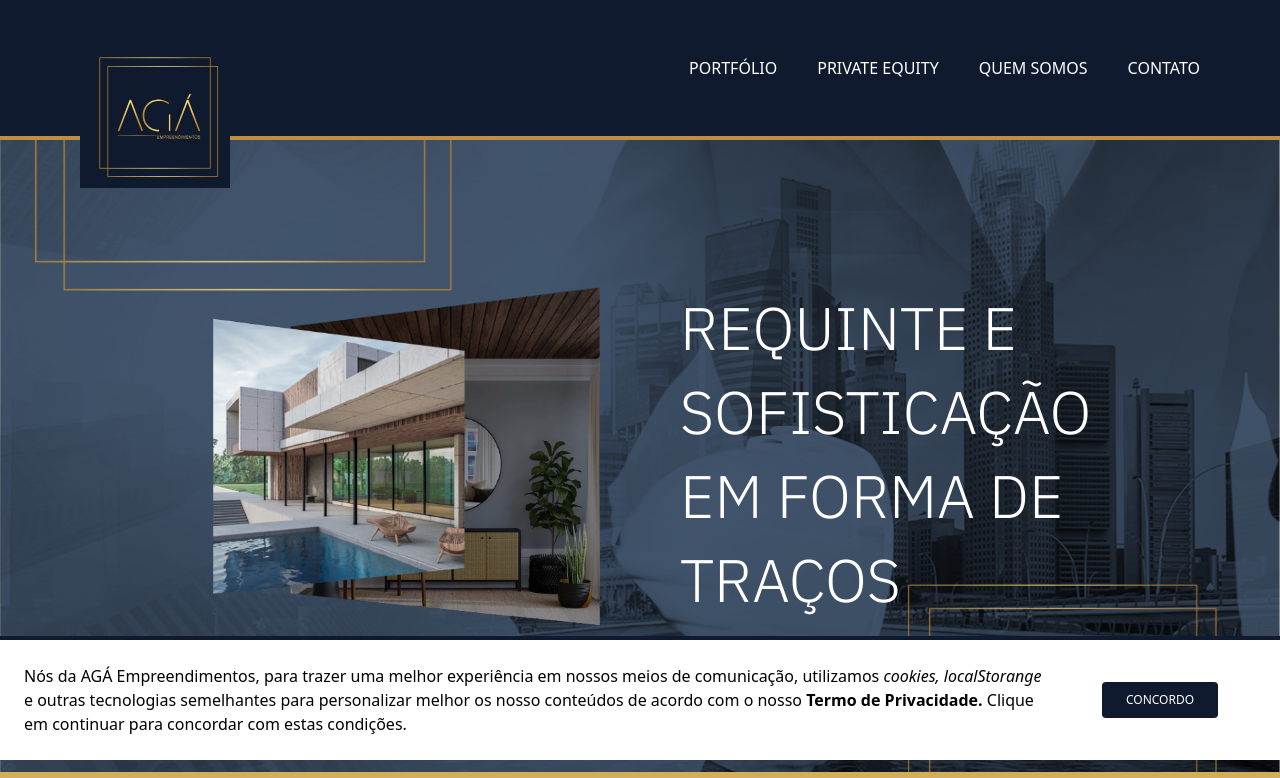
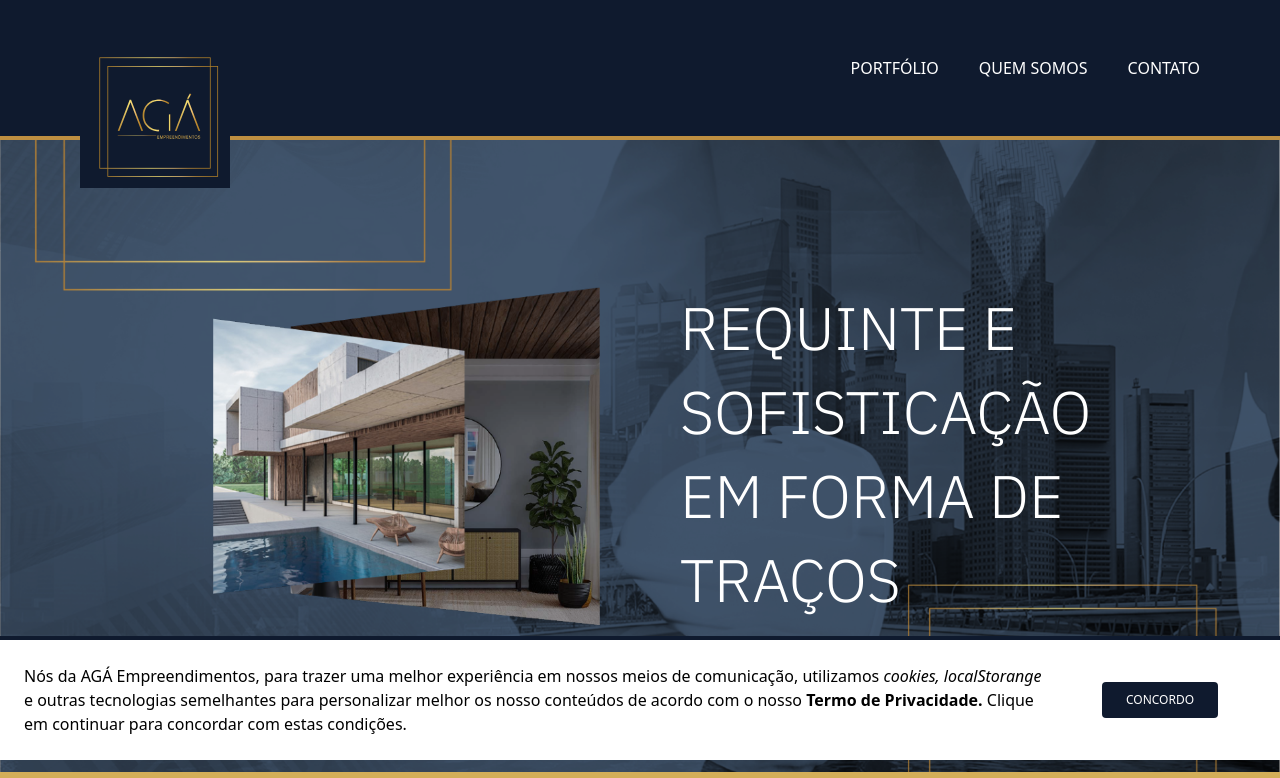
Before and after one commit to Grupo-Hp/aga-2.0, a Next.js app: page / in a window 1280 px wide. Shown: the top 778 px of the page. Built offline with nearby package versions, Linux system fonts and the light colour scheme; no server answers.

Commit message:
Ocultar button private

```diff
--- a/components/Nav.jsx
+++ b/components/Nav.jsx
@@ -32,7 +32,7 @@ export default function Nav() {
                                     >
                                         Portfólio
                                     </Link>
-                                    <Link
+                                    {/* <Link
 
                                         to="private"
                                         smooth={true}
@@ -41,7 +41,7 @@ export default function Nav() {
                                         className=' font-medium hover:text-secondary-10 cursor-pointer text-white'
                                     >
                                         private equity
-                                    </Link>
+                                    </Link> */}
                                     <Link
 
                                         to="quemSomos"
```
